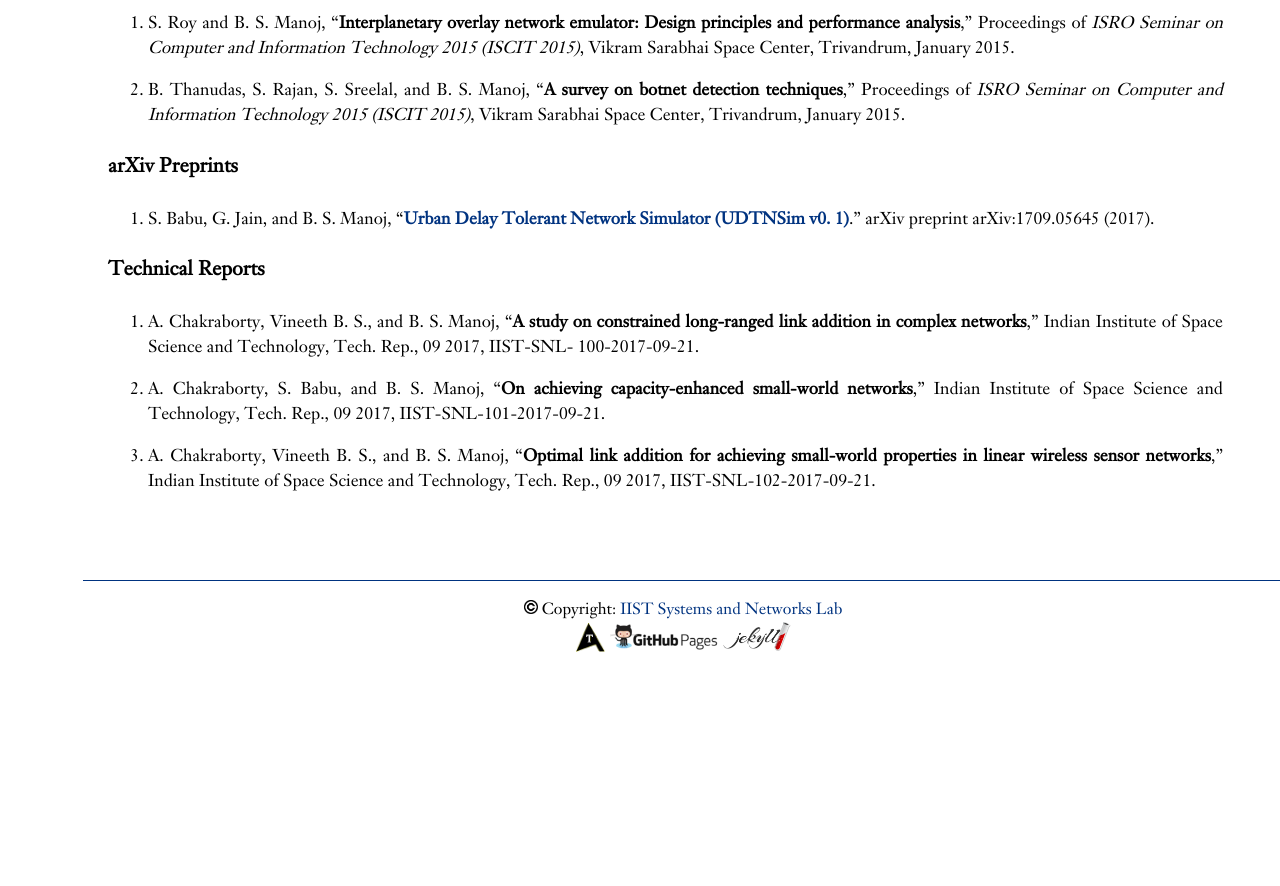
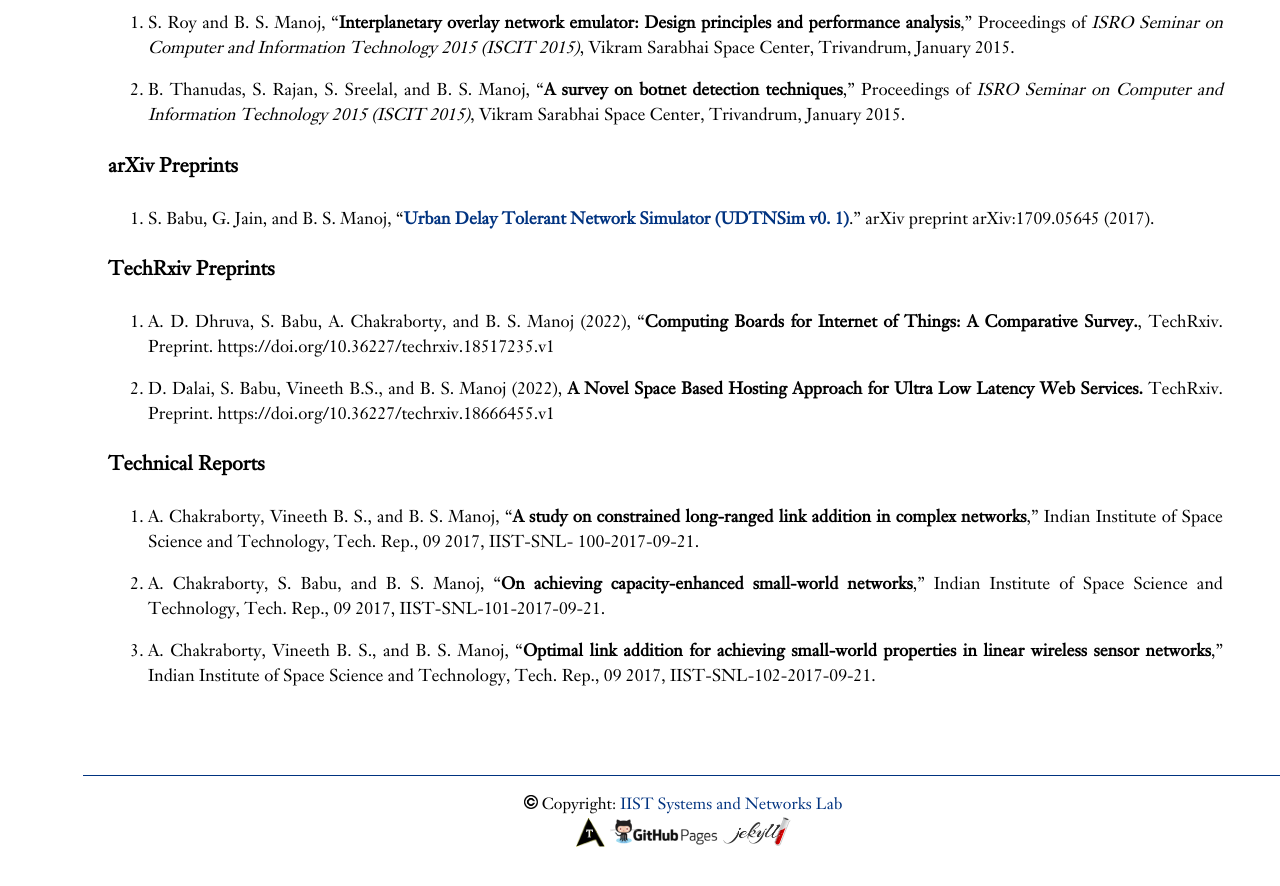
Before and after one commit to iist-sysnet/iist-sysnet.github.io, a Jekyll site: the page built from publications.md, in a window 1280 px wide and 900 px high, scrolled down 4636 px. Shown: the top 886 px of the window. Built offline with Jekyll 4.4.1, drawn with Linux system fonts in a browser that asks for light colours; before the commit the page ends 5394 px from its top, so only the background shows below that.

Commit message:
Update publications.md

```diff
--- a/publications.md
+++ b/publications.md
@@ -233,6 +233,14 @@ Sarabhai Space Center, Trivandrum, January 2015.
 1. S. Babu, G. Jain, and B. S. Manoj, "[**Urban Delay Tolerant Network Simulator (UDTNSim v0. 1)**](
 http://arxiv.org/abs/1709.05645){:target="_blank"}." arXiv preprint arXiv:1709.05645 (2017).
 
+#### TechRxiv Preprints
+
+1. A. D. Dhruva, S. Babu, A. Chakraborty, and B. S. Manoj (2022), "**Computing Boards for Internet of
+Things: A Comparative Survey.**, TechRxiv. Preprint. https://doi.org/10.36227/techrxiv.18517235.v1
+
+2. D. Dalai, S. Babu, Vineeth B.S., and  B. S. Manoj  (2022), **A Novel Space Based Hosting Approach for
+Ultra Low Latency Web Services.** TechRxiv. Preprint. https://doi.org/10.36227/techrxiv.18666455.v1
+
 #### Technical Reports
 
 1. A. Chakraborty, Vineeth B. S., and B. S. Manoj, "**A study on constrained long-ranged link addition in
```
